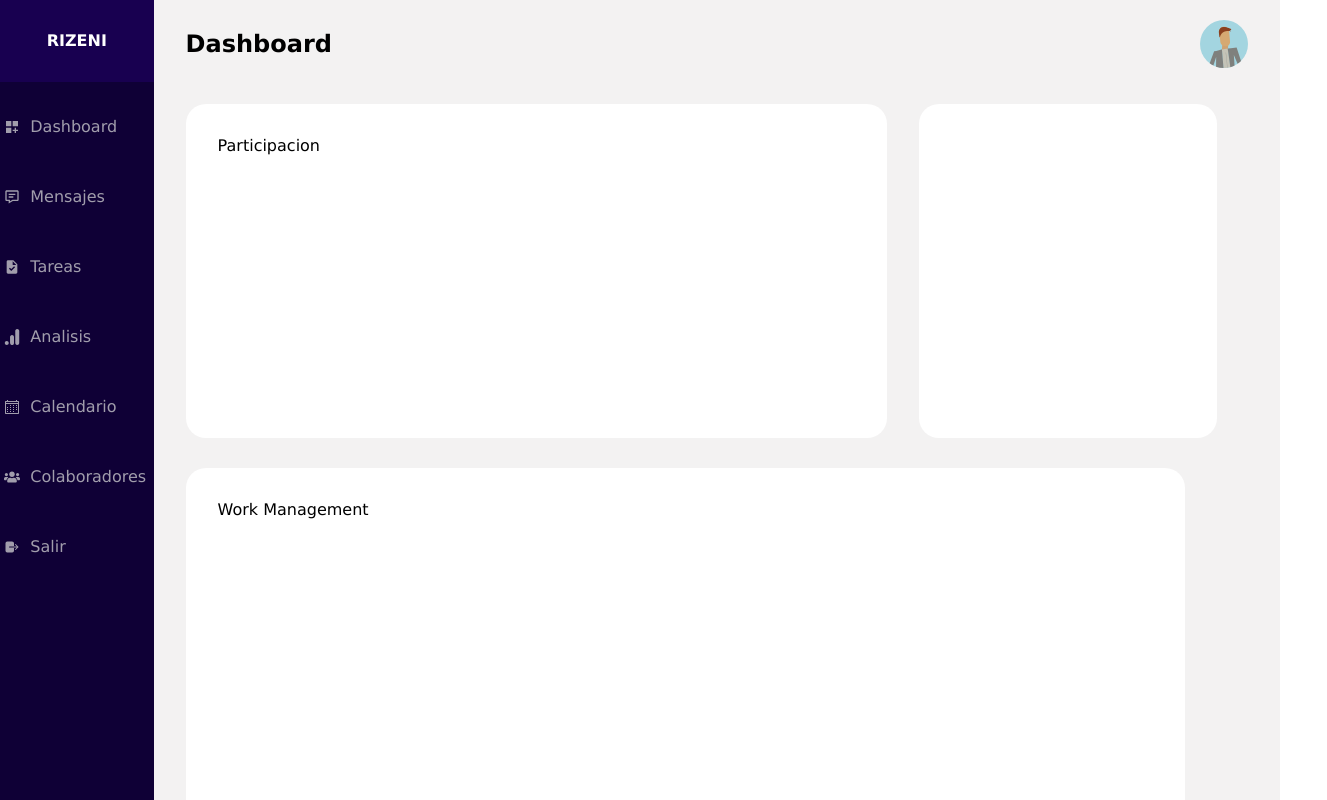
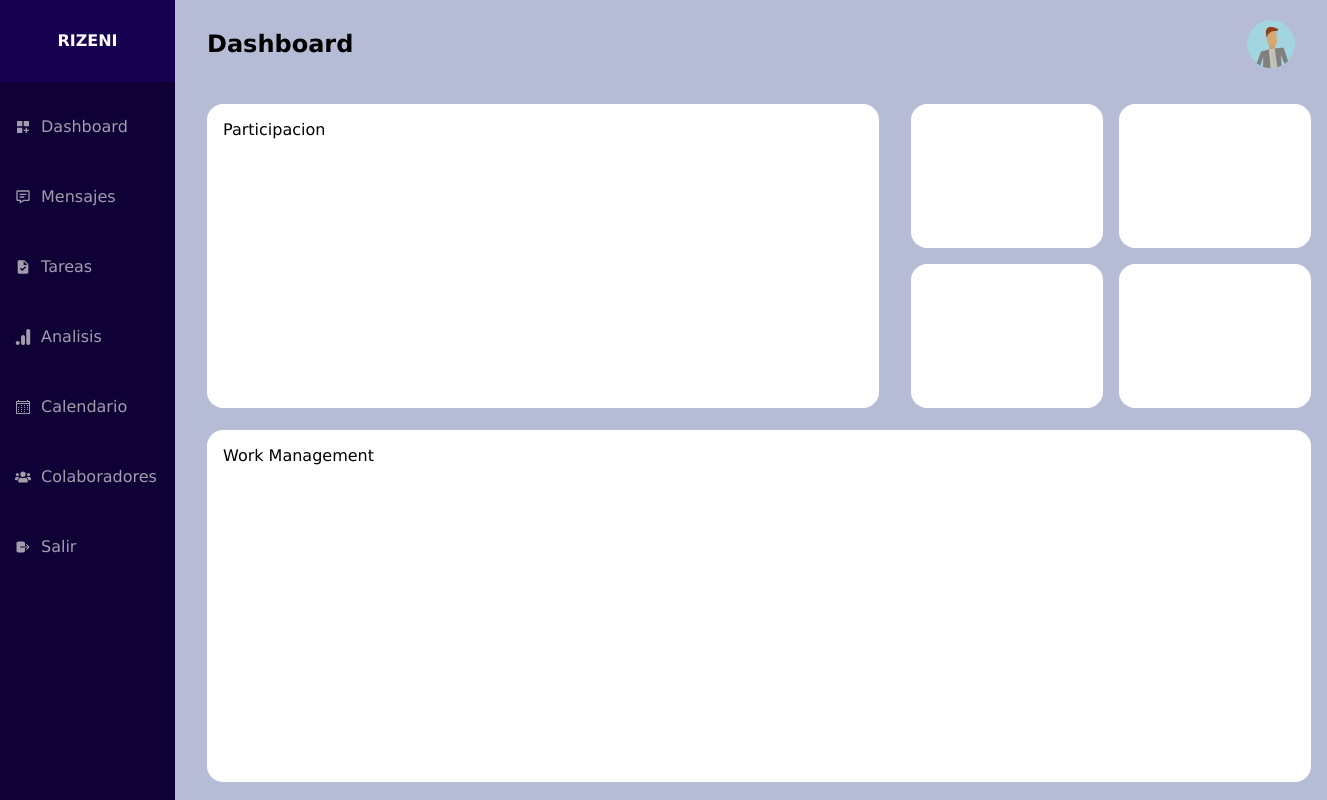
Before and after one commit to romariou76/Rizeni-Project-Management-Application, a React (Create React App) app in the folder client/: page /menu in a window 1280 px wide. Shown: the top 800 px of the page, 1327 px wide, since content can reach past the window. Built offline with nearby package versions, Linux system fonts and the light colour scheme.

Commit message:
feat: Ajustes del directorio del proyecto

```diff
--- a/client/src/App.js
+++ b/client/src/App.js
@@ -1,12 +1,9 @@
 import "./App.css";
 import Dashboard from "./components/Dashboard";
-import Login from "./components/Login";
-import Menu from "./components/Menu";
-import Navbar from "./components/Navbar";
-import Register from "./components/Register";
-import Todo from "./components/Todo";
-import LandingPage from "./components/LandingPage";
-
+import LoginPage from "./pages/LoginPage";
+import MenuPage from "./pages/MenuPage";
+import RegisterPage from "./pages/RegisterPage";
+import LandingPage from "./pages/LandingPage";
 import { Routes, Route } from "react-router-dom";
 
 function App() {
@@ -15,14 +12,12 @@ function App() {
       <header className="App-header">
         <Routes>
           <Route path="/" element={<LandingPage  />} />
-          {/* <Route path="/" element={<Framer  />} /> */}
-          <Route path="/menu" element={<Menu  />} />
+          <Route path="/menu" element={<MenuPage  />} />
           <Route path="/dashboard" element={<Dashboard  />} />
-          <Route path="/register" element={<Register />} />
-          <Route path="/login" element={<Login />} />
+          <Route path="/register" element={<RegisterPage />} />
+          <Route path="/login" element={<LoginPage />} />
         </Routes>
       </header>
-    {/* <Footer /> */}
     </div>
   );
 }
--- a/client/src/components/DashboardPage.jsx
+++ b/client/src/components/DashboardPage.js
@@ -9,7 +9,12 @@ function DashboardPage() {
             </div>
             <div className="participation">
                 <div className="participation-content">Participacion</div>
-                <div className="participation-details"></div>
+                <div className="participation-details">
+                    <div className="participation-item"></div>
+                    <div className="participation-item"></div>
+                    <div className="participation-item"></div>
+                    <div className="participation-item"></div>
+                </div>
             </div>
             <div className="work-MG-content">Work Management</div>
         </div>
--- a/client/src/components/LandingPage.js
+++ b/client/src/pages/LandingPage.jsx
@@ -1,7 +1,7 @@
 import React from "react";
 import hero from "../svg/logo6.svg";
 import "../styles/LandingPage.css";
-import Navbar from "./Navbar";
+import Navbar from "../components/Navbar";
 import { Link } from "react-router-dom";
 
 function LandingPage() {
--- a/client/src/components/Login.js
+++ b/client/src/pages/LoginPage.jsx
@@ -2,7 +2,7 @@ import React from "react";
 import "../styles/Login.css";
 import { Link } from "react-router-dom";
 
-function Login() {
+function LoginPage() {
   return (
     <div className="login-container">
       <form>
@@ -31,4 +31,4 @@ function Login() {
   );
 }
 
-export default Login;
+export default LoginPage;
--- a/client/src/components/Register.js
+++ b/client/src/pages/RegisterPage.jsx
@@ -3,7 +3,7 @@ import { Link } from "react-router-dom";
 import { AiFillGithub, AiFillFacebook, AiOutlineTwitter } from "react-icons/ai";
 import { FcGoogle } from "react-icons/fc";
 
-function Register() {
+function RegisterPage() {
   return (
     <div className="register-container">
       <div className="left-container">
@@ -51,4 +51,4 @@ function Register() {
   );
 }
 
-export default Register;
+export default RegisterPage;
--- a/client/src/styles/Dashboard.css
+++ b/client/src/styles/Dashboard.css
@@ -23,11 +23,12 @@
 
 .dashboard-content{
     padding: 1rem 2rem 1rem 2rem;
-    width: 88%;
+    width: 85%;
     justify-content: end;
     flex-direction: column;
-    height:96vh;
-    background-color: rgb(243, 242, 242);
+    height: 150vh;
+
+    background-color: rgb(182, 188, 213);
 }
 
 .title-area{
@@ -52,32 +53,40 @@
 }
 
 .participation{
+    width: 69rem;
     display: flex;
-    height: 300px;
+    height: auto;
 }
 
 .participation-content{
-    width: 60%;
-    height: 270px;
-    background-color: white;
-    border-radius: 20px;
-    padding: 2rem;
+    width: 40rem;
+    height: auto;
+    background-color: rgb(255, 255, 255);
+    border-radius: 1rem;
+    padding: 1rem;
 }
 
 .participation-details{
-    width: 22%;
-    height: 270px;
-    background-color: white;
+    display: grid;
+    grid-template-columns: 12rem 12rem;
+    grid-template-rows: 9rem 9rem;
+    column-gap: 1rem;
+    row-gap: 1rem;
+    width: auto;
+    background-color: rgba(255, 255, 255, 0);
     margin-left: 2rem;
-    padding: 2rem;
-    border-radius: 20px;
+}
+
+.participation-item{
+    background-color: rgb(255, 255, 255);
+    border-radius: 1rem;
 }
 
 .work-MG-content{
-    width: 88%;
-    height: 400px;
-    background-color: white;
-    border-radius: 20px;
-    margin-top: 4rem;
-    padding: 2rem;
+    width: 67rem;
+    height: 20rem;
+    background-color: rgb(255, 255, 255);
+    border-radius: 1rem;
+    padding: 1rem;
+    margin-top: 2%;
 }
--- a/client/src/styles/Menu.css
+++ b/client/src/styles/Menu.css
@@ -7,7 +7,7 @@
     display: flex;
     flex-direction: column;
     justify-content: flex-start;
-    width: 12%;
+    width: 15%;
     background-color: #0f0036;
     color: #fff;
     height: 100vh;
--- a/client/src/styles/Register.css
+++ b/client/src/styles/Register.css
@@ -74,8 +74,6 @@
     display: flex;
     justify-content: center;
 }
-
-
 
 .facebook-container{
     width: 300px;
```
Also changed, not shown: client/src/pages/MenuPage.jsx (renamed from client/src/components/Menu.js, +4 -4 lines).
